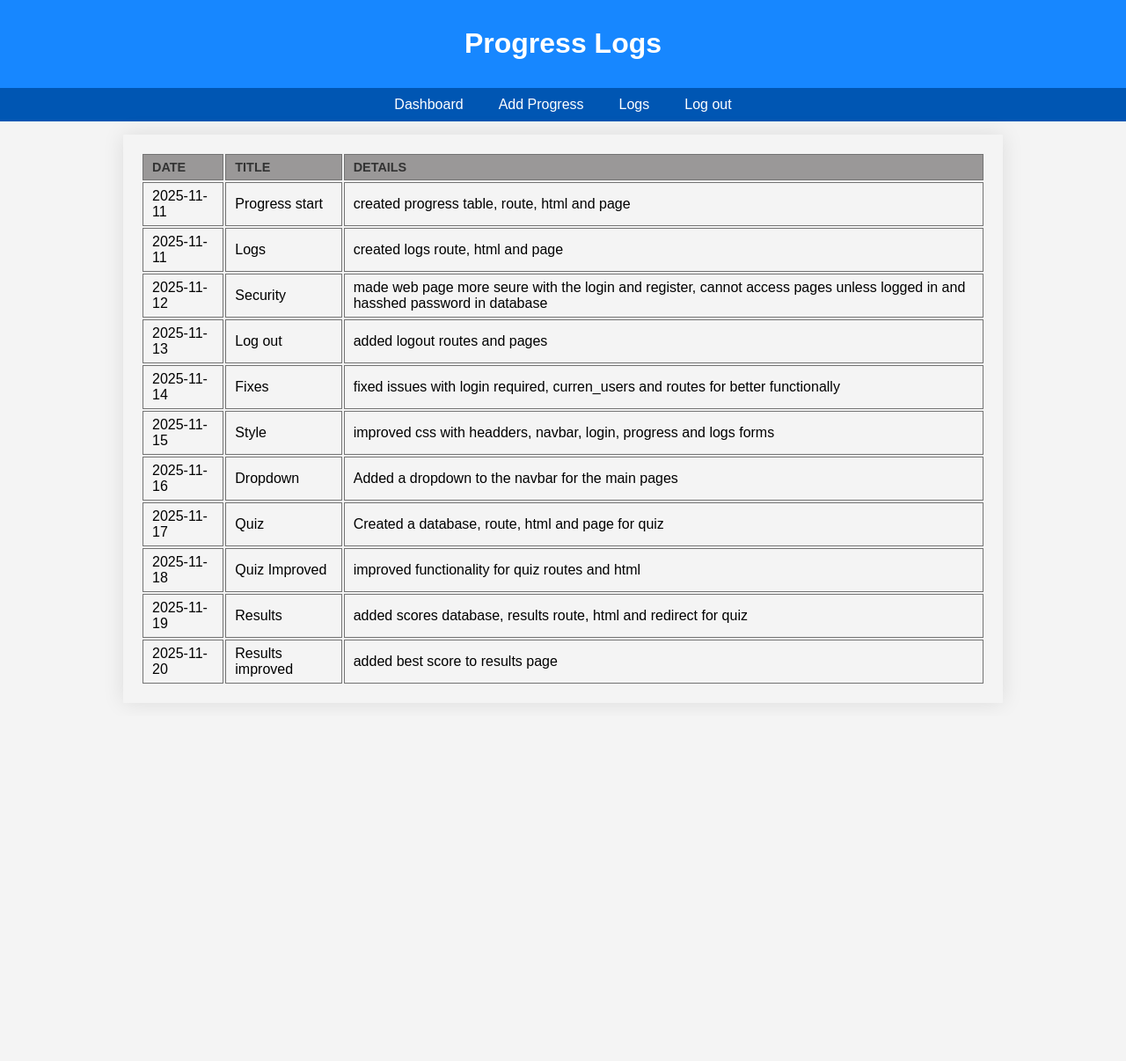
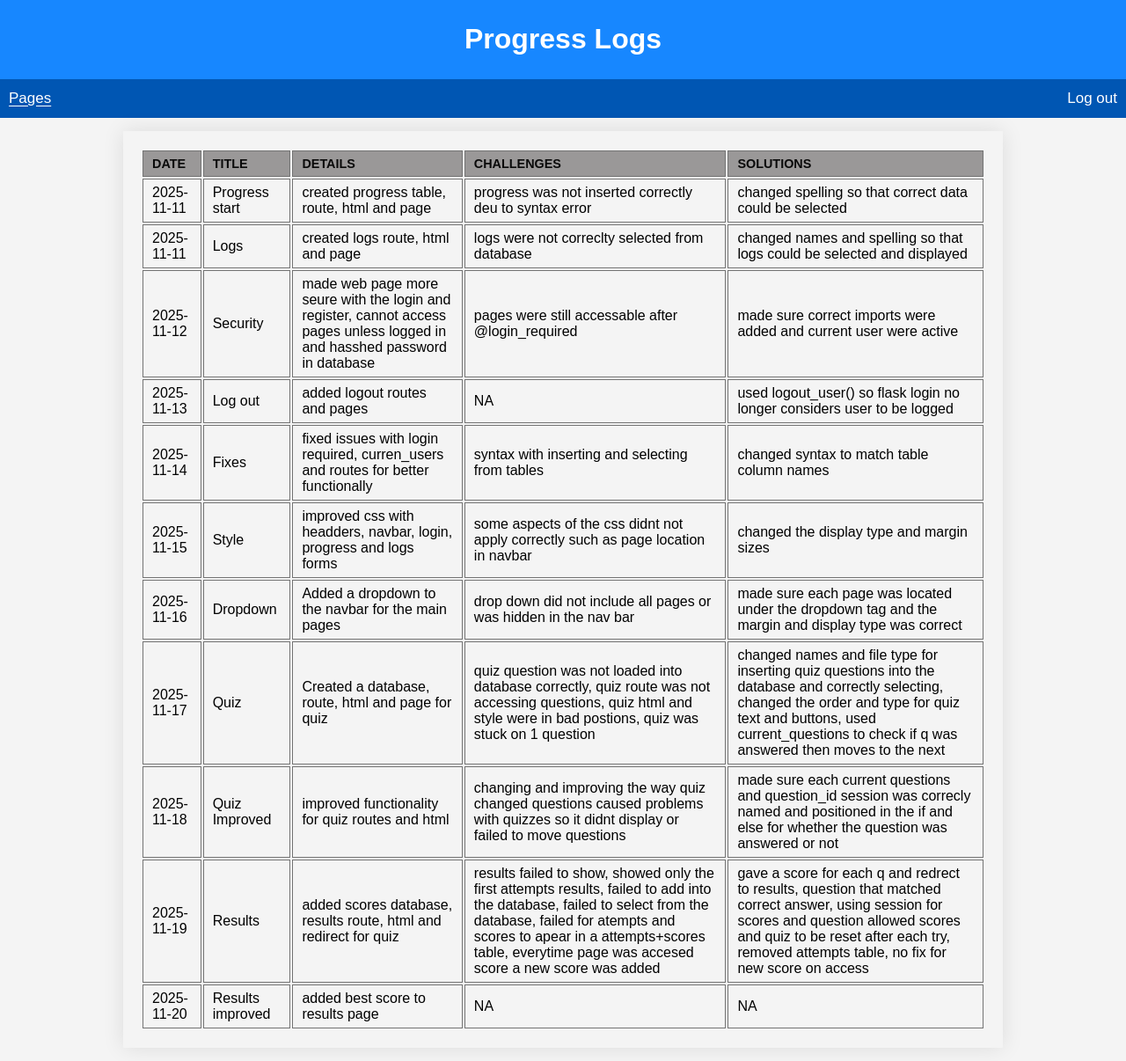
Before and after one commit to Dylstar1/Web-app-y12, a Flask app: page /logs in a window 1280 px wide. Shown: the whole page at 88% size. Before the commit the page ends 777 px from the top, so only its background shows below. Run offline with Flask 3, Linux system fonts and the light colour scheme; a user stored in the database is signed in; data comes from the database, SQL or seed files in the repository; both versions use the stored data as it was after the commit.

Commit message:
quiz and scores

```diff
--- /dev/null
+++ b/def WriteSQL.py
@@ -0,0 +1,4 @@
+def WriteSQL(_filename, _list):
+    with open ("name_of_file.sql", "w") as file:
+        query = "INSERT INTO questions (column1, column2, ...) BALUES (question[1], question[2]),"
+        file.write(query +"/n")
--- a/web/app.py
+++ b/web/app.py
@@ -3,9 +3,16 @@ import sqlite3
 from datetime import date # for default date
 from werkzeug.security import generate_password_hash, check_password_hash
 from flask_login import login_required, LoginManager, UserMixin, current_user, login_user, logout_user
+import json
+
+from quiz_data import questions
 
 app = Flask(__name__)
-app.config['SECRET_KEY'] = 'secret-key'  # For sessions and flash messages
+app.config['SECRET_KEY'] = 'secret-key'
+
+# FIX 1: Register chr and ord as Jinja filters (Fixes 'No filter named chr' for A, B, C, D)
+app.jinja_env.filters['chr'] = chr
+app.jinja_env.filters['ord'] = ord
 
 login_manager = LoginManager()
 login_manager.init_app(app)
@@ -29,15 +36,13 @@ def load_user(user_id):
         return User(id=user['id'], username = user['username'])
     return None
 
-# Database connection function
 def get_db_connection():
     conn = sqlite3.connect('database.db')
-    conn.row_factory = sqlite3.Row  # Allows accessing columns by name
+    conn.row_factory = sqlite3.Row
     return conn
 
 @app.route('/')
 def index():
-    # return 'Index page'
     return render_template('login.html')
 
 @app.route('/addprogress', methods = ['GET', 'POST'])
@@ -51,21 +56,24 @@ def addprogress():
         date = request.form['date']
         title = request.form['title']
         details = request.form['details']
+        challenges = request.form['challenges']
+        solutions = request.form['solutions']
 
         conn = get_db_connection()
         cursor = conn.cursor()
 
         try:
             cursor.execute(
-                "INSERT INTO progresslogs (user_id, date, title, details) VALUES (?, ?, ?, ?)", (current_user.id, date, title, details))
+                "INSERT INTO progresslogs (user_id, date, title, details, challenges, solutions) VALUES (?, ?, ?, ?, ?, ?)",
+                (current_user.id, date, title, details, challenges, solutions)
+            )
             conn.commit()
-            flash('Log succesful!', ' success')
+            flash('Log successful!', 'success')
             conn.close()
-            # give feedback to user
-            # redirect to dashboard -- later ti view logs instead
+            return redirect(url_for('logs')) # Redirect to logs
         except sqlite3.IntegrityError:
             conn.close()
-            flash('Please enter a complere log.', 'error')
+            flash('Please enter a complete log, or change the title (it must be unique).', 'error')
             return redirect(url_for('addprogress'))
         except Exception as e:
             conn.close()
@@ -95,7 +103,7 @@ def logs():
 
     # convert SQL below to make secure
     # create table join with users so it also displays the users display name on the screen - html too
-    cursor.execute("SELECT date, title, details FROM progresslogs WHERE user_id = ? ORDER BY date ASC", (current_user.id,))
+    cursor.execute("SELECT date, title, details, challenges, solutions FROM progresslogs WHERE user_id = ? ORDER BY date ASC", (current_user.id,))
     posts = cursor.fetchall()
     conn.close()
     # display no posts if user has none
@@ -114,15 +122,12 @@ def login():
         conn = get_db_connection()
         cursor = conn.cursor()
 
-        # cursor.execute("SELECT id, username, password FROM users WHERE username = ? AND password = ?", (username, generate_password_hash(password)))
         cursor.execute("SELECT id, username, password FROM users WHERE username = ?", (username,))
-        # "INSERT INTO users (username, password, email, display_name) VALUES (?, ?, ?, ?)", (username, generate_password_hash(password), email, displayName)
-
         user = cursor.fetchone()
         conn.close()
 
         if user:
-            if check_password_hash(user['password'], password):
+            if check_password_hash(user['passward'], password):
                 login_user(User(id=user['id'], username=user['username']))
                 session['user_id'] = user['id']
                 flash('Login successful', 'success')
@@ -139,10 +144,6 @@ def login():
 @app.route('/logoff')
 @login_required
 def logoff():
-    '''if 'user_id' not in session:
-        flash('You need to be logged in to view this content.', 'error')
-        return redirect(url_for('login'))
-    else:'''
     logout_user()
     session.pop('user_id', None)
     flash('Log out successful', 'success')
@@ -159,27 +160,29 @@ def register():
         password = request.form['password']
         confirmPassword = request.form['confirmPassword']
 
-         # Insecure: Plain-text password comparison
         conn = get_db_connection()
         cursor = conn.cursor()
 
-        # Using parameterized query to avoid SQL injection, but password is still plain-text
-        # exists = cursor.execute(f"SELECT COUNT(username) FROM Users WHERE username = '{username}'")
         if password != confirmPassword:
             flash('passwords do not match', 'error')
             return redirect(url_for('register'))
 
+        hashed_password = generate_password_hash(password)
+
         try:
             cursor.execute(
-                 "INSERT INTO users (username, password, email, display_name) VALUES (?, ?, ?, ?)", (username, generate_password_hash(password), email, displayName)
+                 "INSERT INTO users (username, password, email, display_name) VALUES (?, ?, ?, ?)",
+                 (username, hashed_password, email, displayName)
             )
             conn.commit()
-            cursor.execute('SELECT id, username FROM users WHERE username = ?', (username))
-            user=cursor.fetchone
+
+            cursor.execute('SELECT id, username FROM users WHERE username = ?', (username,))
+            user=cursor.fetchone()
             login_user(User(id=user['id'], username=user['username']))
-            flash('Registation succesful! please log in.', ' success')
+
+            flash('Registration successful! You are now logged in.', 'success')
             conn.close()
-            return redirect(url_for('login'))
+            return redirect(url_for('dashboard'))
         except sqlite3.IntegrityError:
             conn.close()
             flash('Username or email already exists', 'error')
@@ -191,5 +194,84 @@ def register():
 
     return render_template('register.html')
 
+@app.route('/sdlc')
+@login_required
+def sdlc():
+    '''if 'user_id' not in session:
+        flash('You need to be logged in to view this content.', 'error')
+        return redirect(url_for('login'))'''
+
+    return render_template('sdlc.html', username=current_user.username)
+
+@app.route('/quizz', methods=['GET', 'POST'])
+@login_required
+def quizz():
+    conn = get_db_connection()
+    cursor = conn.cursor()
+    cursor.execute("SELECT * FROM quizzes ORDER BY id ASC")
+    questions = cursor.fetchall()
+    conn.close()
+
+    if 'question_id' not in session or 'score' not in session:
+        session['question_id'] = 0
+        session['score'] = 0
+
+    total_q = len(questions)
+
+    if request.method == 'POST':
+        user_answer = request.form.get('answer')
+
+        current_question_index = session['question_id']
+        current_question = questions[current_question_index]
+
+        if user_answer and int(user_answer) == current_question['correct_answer']:
+            session['score'] += 1
+
+        session['question_id'] += 1
+
+        if session['question_id'] >= total_q:
+            return redirect(url_for('results'))
+        else:
+            return redirect(url_for('quizz'))
+    else:
+        if session['question_id'] >= total_q:
+            return redirect(url_for('results'))
+
+        current_question_index = session['question_id']
+        current_question = questions[current_question_index]
+
+
+        return render_template('quizz.html', question=current_question, current_number=current_question_index + 1, total_q=total_q)
+
+@app.route('/results')
+@login_required
+def results():
+    f_score = session.get('score', 0)
+
+    conn = get_db_connection()
+    cursor = conn.cursor()
+
+    cursor.execute("SELECT COUNT(*) FROM quizzes")
+    total_questions = cursor.fetchone()[0]
+
+    cursor.execute(
+        "INSERT INTO score (user_id, score, total_questions, attempt_date) VALUES (?, ?, ?, DATE('now'))",
+        (current_user.id, f_score, total_questions)
+    )
+    conn.commit()
+
+    cursor.execute("SELECT id, score, total_questions, attempt_date FROM score WHERE user_id = ? ORDER BY id DESC",(current_user.id,)
+    )
+
+    cursor.execute("SELECT MAX(score) FROM score")
+    highest_number = cursor.fetchone()[0]
+
+    results = cursor.fetchall()
+    conn.close()
+    session['question_id'] = 0
+    session['score'] = 0
+
+    return render_template('results.html', score=f_score, total=total_questions, results=results, highest_number=highest_number)
+
 if __name__ == '__main__':
     app.run(debug=True)
--- a/web/static/styles.css
+++ b/web/static/styles.css
@@ -8,56 +8,105 @@ body {
 header {
     background-color: #1787ff;
     color: white;
-    padding: 10px 20px;
+    padding: 5px 15px;
     text-align: center;
 }
+
+.dropdown {
+    position: relative;
+    display: flex;
+    color: white;
+    text-decoration: underline;
+    text-underline-offset: 2.5px;
+}
+
+.dropdown-content {
+    display: none;
+    position: absolute;
+    background-color: #3366cc;
+    min-width: 160px;
+    box-shadow: 0px 8px 16px 0px rgba(0,0,0,0.2);
+    z-index: 1;
+    top: 100%;
+    padding: 5px 0;
+    border-radius: 0 0 4px 4px;
+}
+
+.dropdown-content a {
+    color: white;
+    padding: 10px 16px;
+    text-decoration: none;
+    display: block;
+    height: auto;
+    transition: background-color 0.3s;
+    box-shadow: none !important;
+    text-align: left;
+}
+
+.dropdown:hover .dropdown-content {
+    display: flex;
+    flex-direction: column;
+}
+
+.dropdown-content a:hover {
+    background-color: #004080;
+    text-decoration: none;
+    text-underline-offset: 0;
+}
+
 navbar {
     background-color: #0056b3;
-    padding: 10px;
     width: 100%;
     box-sizing: border-box;
-    padding: 00px 0px;
+    padding: 0;
     display: flex;
-    justify-content: center;
-    gap: 10px;
-
+    justify-content: space-between;
 }
 
 navbar a {
     color: white;
+    font-size: 17px;
     text-decoration: none;
-    /* margin: 0 15px; */
     display: flex;
-
-    /* FIX 2: Move the vertical padding here to define the full height of the link */
-    padding: 10px 15px;
-
-    /* Remove height/align-items, as padding and align-items: stretch on parent handle this */
-    /* height: 100%; */
+    padding: 12px 10px;
     align-items: center;
     border-radius: 0;
+}
 
+.nav-right {
+    margin-left: auto;
 }
+
 navbar a:hover {
     text-decoration: underline;
     text-underline-offset: 2.5px;
     background-color: #023a76;
-    box-shadow: inset 0 0 0 1px rgb(0, 0, 0);
+    box-shadow: inset 0 0 0 1px white;
+}
 
+.dropdown-content a:hover {
+    background-color: #004080;
+    text-decoration: none;
+    text-underline-offset: 0;
 }
 
 h1 {
     text-align: center;
 }
-
-p {
+.dash {
     margin: 5px;
     padding: 5px;
 }
+
+.sdlc {
+    margin: 5px;
+    padding: 5px;
+}
+
 form {
-    max-width: 400px;
+    max-width: 500px;
     margin: 15px auto;
-    padding: 20px;
+    padding: 15px;
     border-radius: 5px;
     box-shadow: 0 0 10px rgba(0,0,0, 0.1);
     align-content: center;
@@ -79,7 +128,7 @@ table th, table td, table tr {
 
 table th {
     background-color: #9a9898;
-    color: #333;
+    color: #0a0a0a;
     font-weight: bold;
     text-transform: uppercase;
     font-size: 0.9em;
--- a/web/templates/addprogress.html
+++ b/web/templates/addprogress.html
@@ -9,6 +9,10 @@
         <input type="text" name="title" placeholder="Title" required></p>
         <p>Details
         <input type="text" name="details" placeholder="Details" required></p>
+        <p>Challenges
+        <input type="text" name="challenges" placeholder="Challenges" required></p>
+        <p>Solutions
+        <input type="text" name="solutions" placeholder="Solutions" required></p>
         <button type="submit">Post progress</button>
     </form>
 {% endblock %}
--- a/web/templates/base.html
+++ b/web/templates/base.html
@@ -15,9 +15,17 @@
         <a href="{{ url_for('register') }}">Register</a>
         <a href="{{ url_for('login') }}">Login</a>
         {% else %}
-        <a href="{{ url_for('dashboard') }}">Dashboard</a>
-        <a href="{{ url_for('addprogress') }}">Add Progress</a>
-        <a href="{{ url_for('logs') }}">Logs</a>
+        <div class="dropdown">
+            <a href="#" class="dropbtn">Pages</a>
+            <div class="dropdown-content">
+                <a href="{{ url_for('dashboard') }}">Dashboard</a>
+                <a href="{{ url_for('sdlc') }}">SDLC</a>
+                <a href="{{ url_for('addprogress') }}">Add Progress</a>
+                <a href="{{ url_for('logs') }}">Logs</a>
+                <a href="{{ url_for('quizz') }}">Quizz</a>
+                <!-- <a href="{{ url_for('results') }}">Results</a> -->
+            </div>
+        </div>
         <a href="{{ url_for('logoff') }}">Log out</a>
         {% endif %}
     </navbar>
--- a/web/templates/dashboard.html
+++ b/web/templates/dashboard.html
@@ -2,5 +2,5 @@
 {% block title %}Dashboard - Smart Study Quiz App{% endblock %}
 {% block heading %}Dashboard{% endblock %}
 {% block content %}
-    <p>Welcome to the Smart Study Quiz App!</p>
+    <h3 class="dash">Welcome to the Smart Study Quiz App!</h3>
 {% endblock %}
--- a/web/templates/login.html
+++ b/web/templates/login.html
@@ -2,7 +2,6 @@
 {% block title %}Login - Smart Study Quiz App{% endblock %}
 {% block heading %}Login{% endblock %}
 {% block content %}
-    <!-- <p> Enter your details to login </p> -->
     <form method="POST" action="{{ url_for('login') }}">
         <p>Username
         <input type="text" name="username" placeholder="Username" required></p>
--- a/web/templates/logs.html
+++ b/web/templates/logs.html
@@ -8,12 +8,16 @@
                 <th>Date</th>
                 <th>Title</th>
                 <th>Details</th>
+                <th>Challenges</th>
+                <th>Solutions</th>
             </tr>
         {% for post in posts %}
             <tr>
                 <td>{{ post.date }}</td>
                 <td>{{ post.title }}</td>
                 <td>{{ post.details }}</td>
+                <td>{{ post.challenges }}</td>
+                <td>{{ post.solutions }}</td>
             </tr>
         {% endfor%}
         </table>
```
Also changed, not shown: web/quiz_data.py (added, +102 -0 lines), web/quiz_questions.sql (added, +11 -0 lines), web/schema.sql (+26 -3 lines), web/templates/quizz.html (added, +22 -0 lines), web/templates/results.html (added, +16 -0 lines), web/templates/sdlc.html (added, +13 -0 lines), web/database.db.
